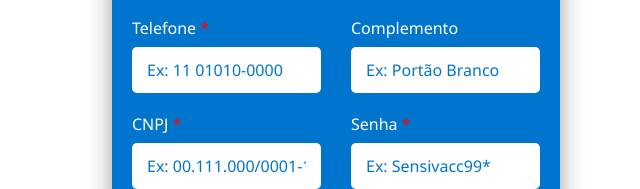
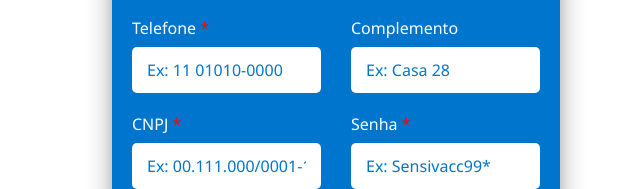
Before and after one commit to mcsscalabrin/Grupo09-PI, a plain HTML site: page Site_Institucional/cadastro.html in a window 1280 px wide. Shown: the part 355-544 px from the top of the page, 640-1280 px from the left. Drawn offline with Linux system fonts and the light colour scheme; a web font is replaced by a local one.

Commit message:
Modificações no html

```diff
--- a/Site_Institucional/cadastro.html
+++ b/Site_Institucional/cadastro.html
@@ -46,7 +46,7 @@
                     </div>
                     <div class="input-group">
                         <label for="ipt_complemento">Complemento</label>
-                        <input class="input" id="ipt_complemento" placeholder="Ex: Portão Branco">
+                        <input class="input" id="ipt_complemento" placeholder="Ex: Casa 28">
                     </div>
 
                     <div class="input-group">
```
